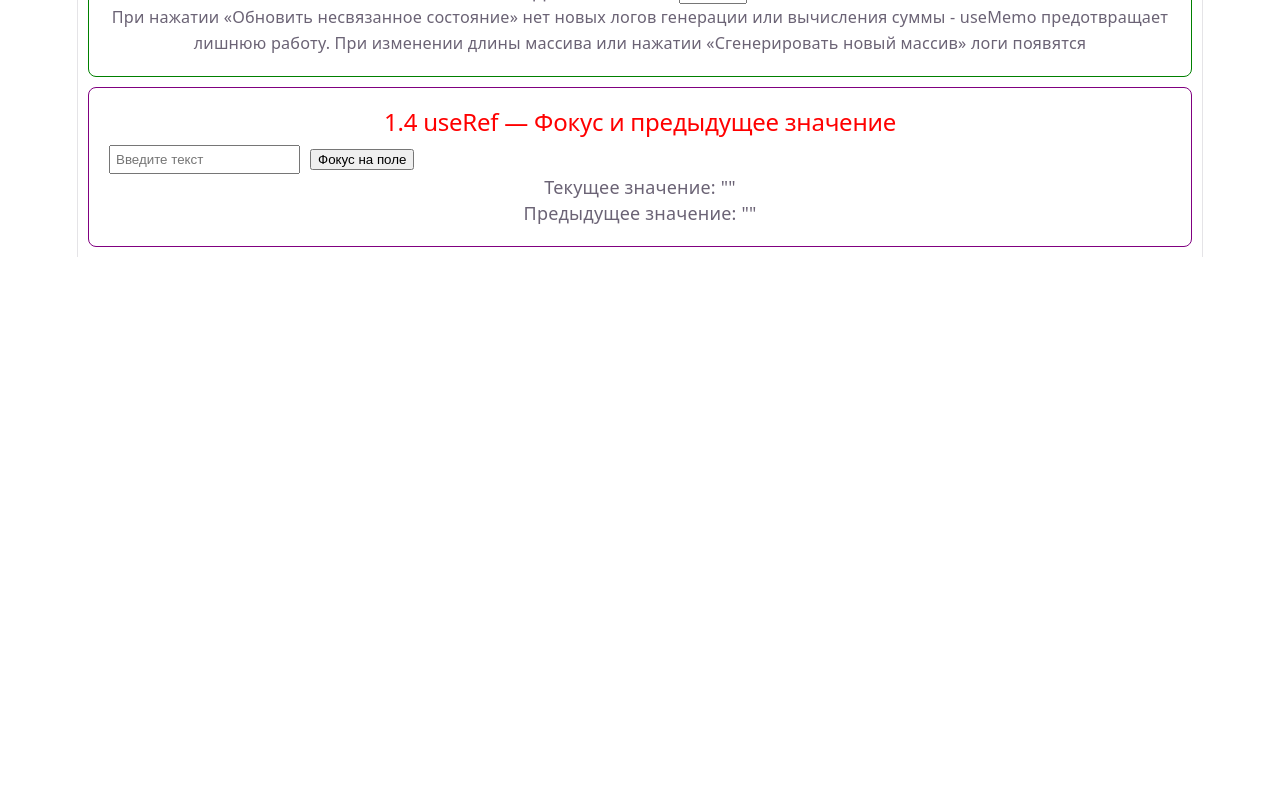
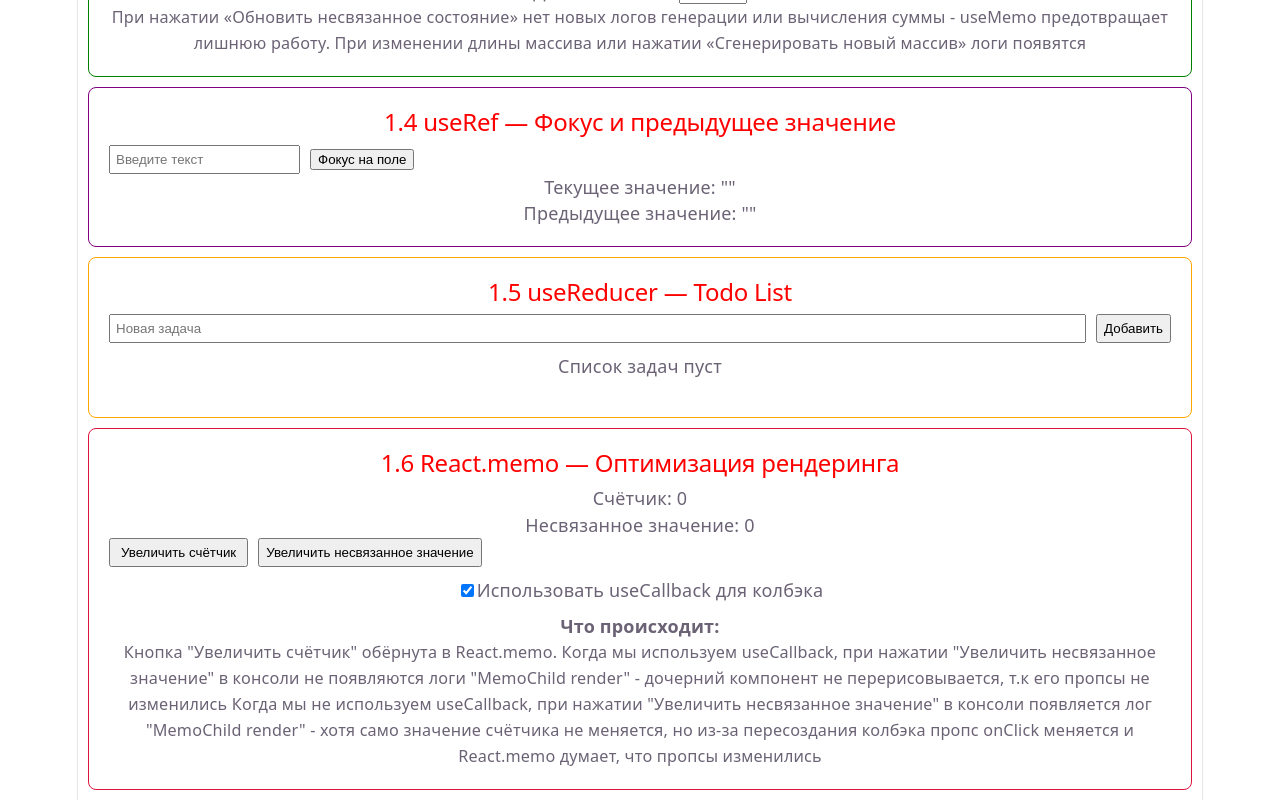
Before and after one commit to vacbaned92-jpg/ecommerce-react-5, a React (Vite) app: page / in a window 1280 px wide. Shown: the part 614-1414 px from the top of the page. Before the commit the page ends 871 px from the top, so only its background shows below. Built offline with nearby package versions, Linux system fonts and the light colour scheme.

Commit message:
1.5 и 1.6. useReducer, Todo List - сделал простой список задач и React.memo — Оптимизация рендеринга

```diff
--- a/src/App.tsx
+++ b/src/App.tsx
@@ -2,6 +2,8 @@ import UseContextTheme from './tasks/UseContextTheme';
 import UseCallbackCounter from './tasks/UseCallbackCounter';
 import UseMemoSum from './tasks/UseMemoSum';
 import UseRefFocus from './tasks/UseRefFocus';
+import UseReducerTodo from './tasks/UseReducerTodo';
+import ReactMemoDemo from './tasks/ReactMemoDemo';
 
 function App() {
   return (
@@ -10,6 +12,8 @@ function App() {
       <UseCallbackCounter />
       <UseMemoSum />
       <UseRefFocus />
+      <UseReducerTodo />
+      <ReactMemoDemo />
     </div>
   );
 }
--- /dev/null
+++ b/src/tasks/MemoChild.tsx
@@ -0,0 +1,15 @@
+import React from 'react';
+
+interface MemoChildProps {
+  label: string;
+  onClick: () => void;
+}
+const MemoChild: React.FC<MemoChildProps> = React.memo(({ label, onClick }) => {
+  console.log('MemoChild render');
+  return (
+    <button onClick={onClick} style={{ padding: '5px 10px' }}>
+      {label}
+    </button>
+  );
+});
+export default MemoChild;
--- /dev/null
+++ b/src/tasks/ReactMemoDemo.tsx
@@ -0,0 +1,48 @@
+import { useState, useCallback } from 'react';
+import MemoChild from './MemoChild';
+
+function ReactMemoDemo() {
+  const [count, setCount] = useState(0);
+  const [unrelatedValue, setUnrelatedValue] = useState(0);
+  const [useOptimization, setUseOptimization] = useState(true);
+  const incrementOptimized = useCallback(() => {
+    setCount(c => c + 1);
+  }, []);
+  const incrementUnoptimized = () => setCount(c => c + 1);
+  const incrementUnrelated = () => setUnrelatedValue(v => v + 1);
+  return (
+    <div style={{ border: '1px solid crimson', padding: '20px', margin: '10px', borderRadius: '8px' }}>
+      <h2>1.6 React.memo — Оптимизация рендеринга</h2>
+      <p>Счётчик: {count}</p>
+      <p>Несвязанное значение: {unrelatedValue}</p>
+      <div style={{ display: 'flex', gap: '10px', marginBottom: '10px' }}>
+        <MemoChild
+          onClick={useOptimization ? incrementOptimized : incrementUnoptimized}
+          label="Увеличить счётчик"
+        />
+        <button onClick={incrementUnrelated}>
+          Увеличить несвязанное значение
+        </button>
+      </div>
+      <div style={{ marginBottom: '10px' }}>
+        <label>
+          <input
+            type="checkbox"
+            checked={useOptimization}
+            onChange={() => setUseOptimization(prev => !prev)}
+          />
+          Использовать useCallback для колбэка
+        </label>
+      </div>
+      <div>
+        <p><strong>Что происходит:</strong></p>
+        <p style={{ fontSize: '0.9em' }}>
+        Кнопка "Увеличить счётчик" обёрнута в React.memo.
+        Когда мы используем useCallback, при нажатии "Увеличить несвязанное значение" в консоли не появляются логи "MemoChild render" - дочерний компонент не перерисовывается, т.к его пропсы не изменились
+        Когда мы не используем useCallback, при нажатии "Увеличить несвязанное значение" в консоли появляется лог "MemoChild render" - хотя само значение счётчика не меняется, но из-за пересоздания колбэка пропс onClick меняется и React.memo думает, что пропсы изменились
+        </p>
+      </div>
+    </div>
+  );
+}
+export default ReactMemoDemo;
--- /dev/null
+++ b/src/tasks/UseReducerTodo.tsx
@@ -0,0 +1,92 @@
+import { useReducer, useState } from 'react';
+
+interface Todo {
+  id: number;
+  text: string;
+  completed: boolean;
+}
+
+type Action =
+  | { type: 'ADD_TODO'; payload: string }
+  | { type: 'TOGGLE_TODO'; payload: number }
+  | { type: 'DELETE_TODO'; payload: number };
+
+function todoReducer(state: Todo[], action: Action): Todo[] {
+  switch (action.type) {
+    case 'ADD_TODO':
+      return [
+        ...state,
+        {
+          id: Date.now(),
+          text: action.payload,
+          completed: false,
+        },
+      ];
+    case 'TOGGLE_TODO':
+      return state.map((todo) =>
+        todo.id === action.payload
+          ? { ...todo, completed: !todo.completed }
+          : todo
+      );
+    case 'DELETE_TODO':
+      return state.filter((todo) => todo.id !== action.payload);
+    default:
+      return state;
+  }
+}
+
+function UseReducerTodo() {
+  const [todos, dispatch] = useReducer(todoReducer, []);
+  const [input, setInput] = useState('');
+  const handleAdd = () => {
+    if (input.trim()) {
+      dispatch({ type: 'ADD_TODO', payload: input.trim() });
+      setInput('');
+    }
+  };
+  return (
+    <div style={{ border: '1px solid orange', padding: '20px', margin: '10px', borderRadius: '8px' }}>
+      <h2>1.5 useReducer — Todo List</h2>
+
+      <div style={{ display: 'flex', gap: '10px', marginBottom: '10px' }}>
+        <input
+          type="text"
+          value={input}
+          onChange={(e) => setInput(e.target.value)}
+          placeholder="Новая задача"
+          style={{ flex: 1, padding: '5px' }}
+        />
+        <button onClick={handleAdd}>Добавить</button>
+      </div>
+      {todos.length === 0 && <p>Список задач пуст</p>}
+      <ul style={{ listStyle: 'none', padding: 0 }}>
+        {todos.map((todo) => (
+          <li
+            key={todo.id}
+            style={{
+              display: 'flex',
+              alignItems: 'center',
+              gap: '10px',
+              marginBottom: '5px',
+              textDecoration: todo.completed ? 'line-through' : 'none',
+            }}
+          >
+            <input
+              type="checkbox"
+              checked={todo.completed}
+              onChange={() => dispatch({ type: 'TOGGLE_TODO', payload: todo.id })}
+            />
+            <span style={{ flex: 1 }}>{todo.text}</span>
+            <button
+              onClick={() => dispatch({ type: 'DELETE_TODO', payload: todo.id })}
+              style={{ color: 'red' }}
+            >
+              Удалить
+            </button>
+          </li>
+        ))}
+      </ul>
+    </div>
+  );
+}
+export default UseReducerTodo;
```
